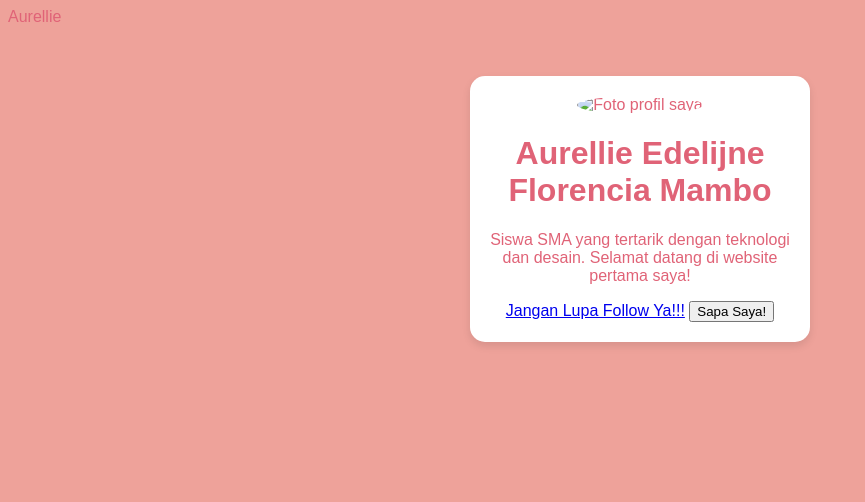
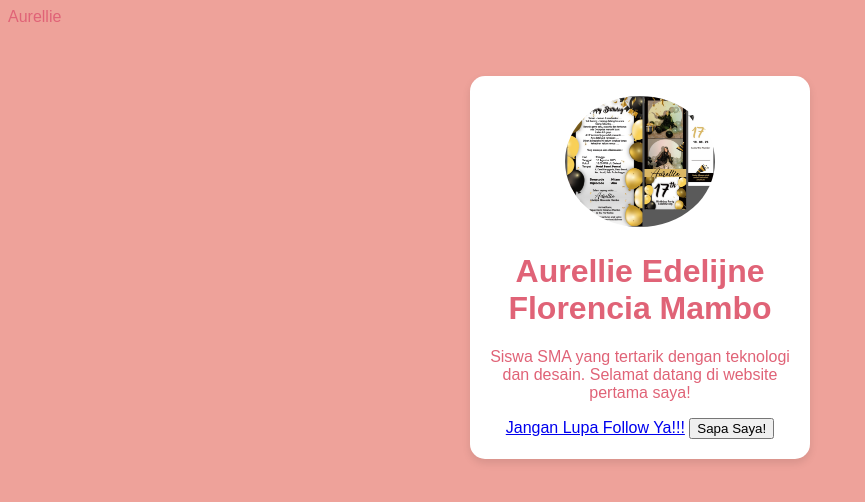
Before and after one commit to oyellie/project, a plain HTML site: page index.html in a window 1280 px wide. Shown: the whole page, without its empty margins (0-865 px from the left). Drawn offline with Linux system fonts and the light colour scheme; a script that the page names is missing.

Commit message:
Update index.html

```diff
--- a/index.html
+++ b/index.html
@@ -6,7 +6,7 @@
 </head>
 <body>
   <div class="kartu-profil">
-  <img src="foto-profil.jpg" alt="Foto profil saya">
+  <img src="WhatsApp Image 2025-07-28 at 10.14.24.jpeg" alt="Foto profil saya">
   <h1>Aurellie Edelijne Florencia Mambo</h1>
   <p>Siswa SMA yang tertarik dengan teknologi dan desain. Selamat datang di website pertama saya!</p>
   <a href="https://www.tiktok.com/_a0ylli3">Jangan Lupa Follow Ya!!!</a>
```
